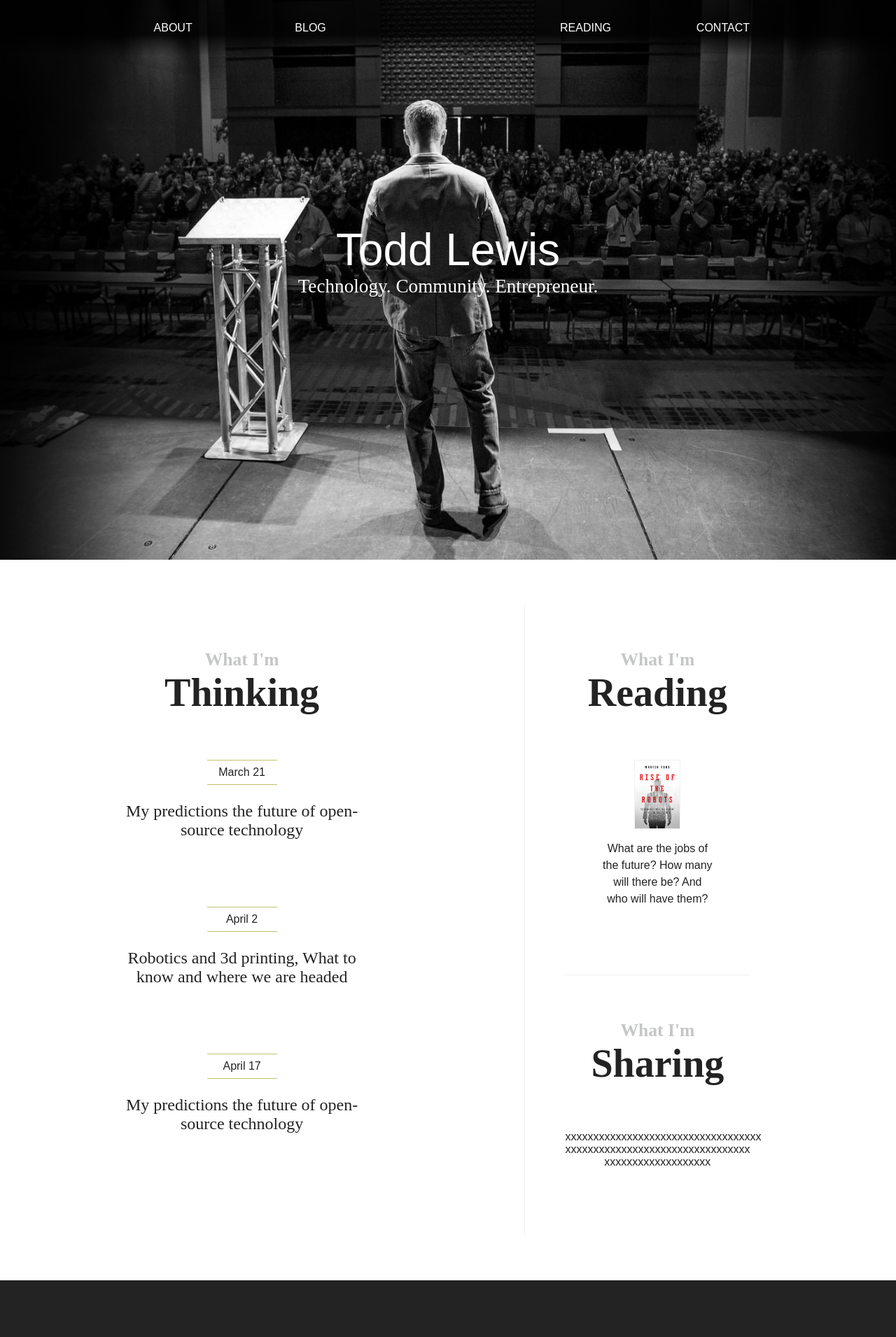
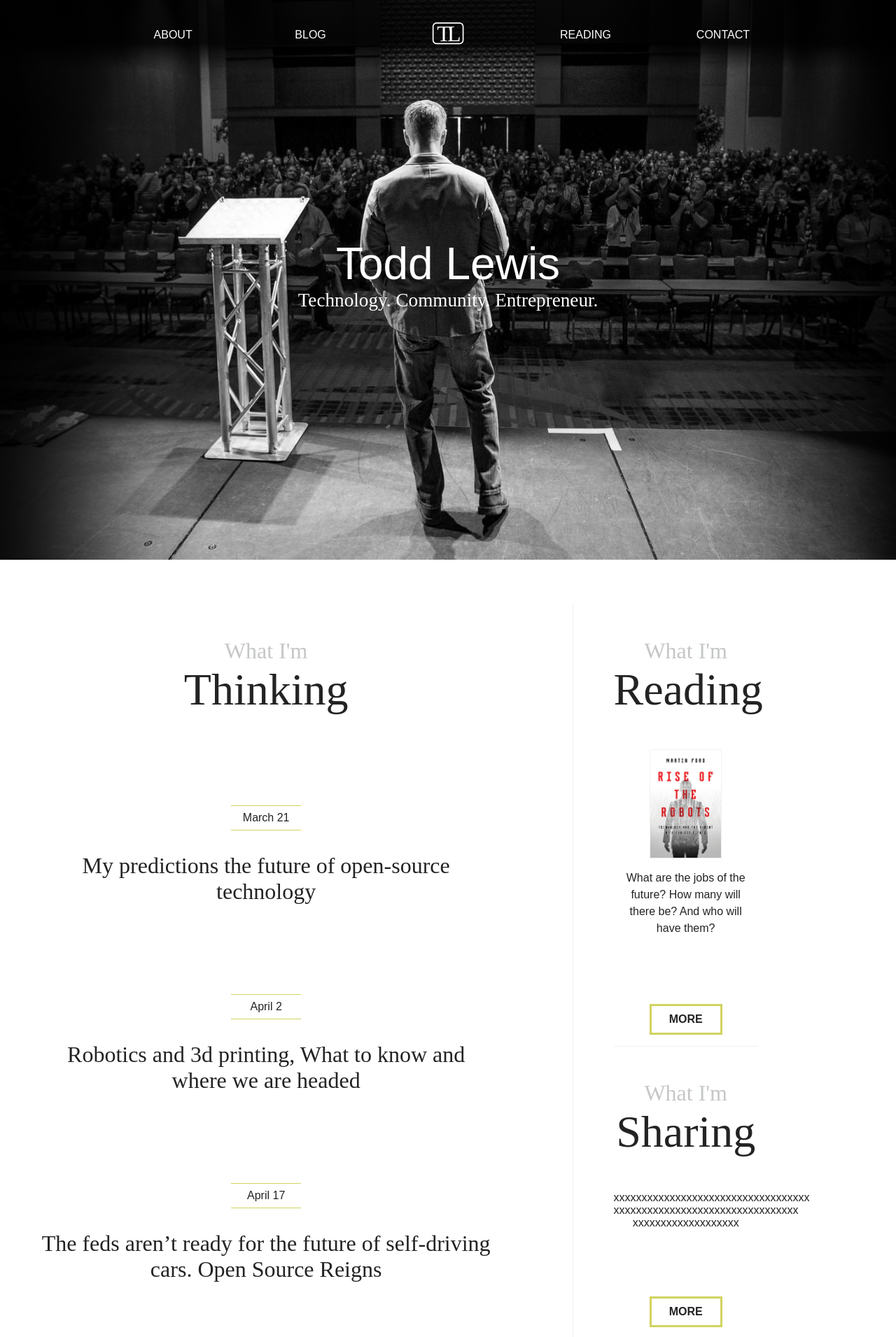
Before and after one commit to JacobHorne/toddlew, a PHP site: page / in a window 1280 px wide. Shown: the top 1911 px of the page at 70% size. Run offline with PHP 8.4, Linux system fonts and the light colour scheme.

Commit message:
progress

```diff
--- a/css/style.css
+++ b/css/style.css
@@ -47,27 +47,30 @@ h1 {
 
 /* line 43, ../scss/style.scss */
 h2, h3 {
-  font-family: 'Abrile Fatface';
+  font-family: 'Abril Fatface';
+  font-weight: 300;
 }
 
-/* line 49, ../scss/style.scss */
+/* line 50, ../scss/style.scss */
 a {
   text-decoration: none;
   color: #232323;
 }
 
-/* line 55, ../scss/style.scss */
+/* line 56, ../scss/style.scss */
 button {
-  border: 3px solid #c2c06c;
+  border: 3px solid #d1d35e;
   padding: 10px 25px;
   color: #232323;
   background-color: transparent;
   text-align: center;
   font-size: 1em;
   font-weight: 600;
+  display: block;
+  margin: 1em auto;
 }
 
-/* line 71, ../scss/style.scss */
+/* line 74, ../scss/style.scss */
 .modal {
   opacity: 0;
   background-color: white;
@@ -77,23 +80,23 @@ button {
   height: 100%;
   width: 100%;
 }
-/* line 79, ../scss/style.scss */
+/* line 82, ../scss/style.scss */
 .modal .close-modal-icon {
   position: absolute;
   top: 20px;
   left: 3%;
   max-width: 30px;
 }
-/* line 85, ../scss/style.scss */
+/* line 88, ../scss/style.scss */
 .modal nav {
   padding-top: 1em;
 }
-/* line 88, ../scss/style.scss */
+/* line 91, ../scss/style.scss */
 .modal ul {
   padding: 0;
   list-style: none;
 }
-/* line 92, ../scss/style.scss */
+/* line 95, ../scss/style.scss */
 .modal a {
   display: block;
   padding: 40px;
@@ -102,20 +105,20 @@ button {
   text-align: center;
 }
 
-/* line 100, ../scss/style.scss */
+/* line 103, ../scss/style.scss */
 .visible {
   opacity: 0.97;
 }
 
 /***** SITE STYLES *************/
 /**********************************/
-/* line 107, ../scss/style.scss */
+/* line 110, ../scss/style.scss */
 .wrapper {
   width: 80%;
   margin: 0 auto;
 }
 
-/* line 112, ../scss/style.scss */
+/* line 115, ../scss/style.scss */
 .navigation {
   position: relative;
   /* Permalink - use to edit and share this gradient: http://colorzilla.com/gradient-editor/#000000+11,000000+77,000000+100&0.88+62,0+100 */
@@ -129,32 +132,32 @@ button {
   /* IE6-9 */
   padding: 50px 0px;
 }
-/* line 120, ../scss/style.scss */
+/* line 123, ../scss/style.scss */
 .navigation nav {
   display: none;
 }
-/* line 123, ../scss/style.scss */
+/* line 126, ../scss/style.scss */
 .navigation .mobile-icon {
   position: absolute;
   top: 20px;
   left: 3%;
   max-width: 30px;
 }
-/* line 129, ../scss/style.scss */
+/* line 132, ../scss/style.scss */
 .navigation .trademark {
   position: absolute;
   top: 20px;
   left: 50%;
   width: 20%;
-  max-width: 60px;
+  max-width: 30px;
 }
 
-/* line 138, ../scss/style.scss */
+/* line 141, ../scss/style.scss */
 html {
   height: 100%;
 }
 
-/* line 142, ../scss/style.scss */
+/* line 145, ../scss/style.scss */
 .hero {
   background-image: url("../img/todd-lewis-hero.jpg");
   position: relative;
@@ -162,14 +165,14 @@ html {
   height: 100%;
   background-position: center center;
 }
-/* line 149, ../scss/style.scss */
+/* line 152, ../scss/style.scss */
 .hero .hero-overlay {
   position: relative;
   top: 30%;
   left: auto;
   right: auto;
 }
-/* line 154, ../scss/style.scss */
+/* line 157, ../scss/style.scss */
 .hero .hero-overlay h1 {
   color: white;
   font-size: 4em;
@@ -177,7 +180,7 @@ html {
   text-align: center;
   margin: 0;
 }
-/* line 161, ../scss/style.scss */
+/* line 164, ../scss/style.scss */
 .hero .hero-overlay h4 {
   color: white;
   text-align: center;
@@ -187,94 +190,95 @@ html {
   font-family: 'Raleway';
 }
 
-/* line 172, ../scss/style.scss */
+/* line 175, ../scss/style.scss */
 .main-content .thinking {
   border-bottom: 1px solid #f1f1f1;
 }
-/* line 175, ../scss/style.scss */
+/* line 178, ../scss/style.scss */
 .main-content .main-title {
-  margin: 4em 0em;
+  margin: 3em 0em;
   text-align: center;
 }
-/* line 178, ../scss/style.scss */
+/* line 181, ../scss/style.scss */
 .main-content .main-title h3 {
   color: #c5c7c6;
   margin: 0;
   font-size: 1.6em;
 }
-/* line 183, ../scss/style.scss */
+/* line 186, ../scss/style.scss */
 .main-content .main-title h2 {
   margin: 0;
   font-size: 3.5em;
 }
-/* line 188, ../scss/style.scss */
+/* line 191, ../scss/style.scss */
 .main-content a {
   display: block;
   margin-bottom: 6em;
 }
-/* line 192, ../scss/style.scss */
+/* line 195, ../scss/style.scss */
 .main-content .post-date {
   width: 30%;
   max-width: 100px;
   margin: 0 auto;
-  border-top: 1px solid #c2c06c;
-  border-bottom: 1px solid #c2c06c;
+  border-top: 1px solid #d1d35e;
+  border-bottom: 1px solid #d1d35e;
 }
-/* line 198, ../scss/style.scss */
+/* line 201, ../scss/style.scss */
 .main-content .post-date p {
   text-align: center;
   margin: 0.5em;
 }
-/* line 204, ../scss/style.scss */
+/* line 207, ../scss/style.scss */
 .main-content .post-title {
   text-align: center;
 }
-/* line 206, ../scss/style.scss */
+/* line 209, ../scss/style.scss */
 .main-content .post-title h2 {
   font-weight: 300;
   font-family: 'Raleway';
   font-size: 1.5em;
 }
 
-/* line 215, ../scss/style.scss */
+/* line 218, ../scss/style.scss */
 .side-bar .reading {
   border-bottom: 1px solid #f1f1f1;
 }
-/* line 218, ../scss/style.scss */
+/* line 221, ../scss/style.scss */
 .side-bar .book-post {
   text-align: center;
 }
-/* line 220, ../scss/style.scss */
+/* line 223, ../scss/style.scss */
 .side-bar .book-post img {
   width: 70%;
   max-width: 200px;
   margin: 0em 1em 1em 1em;
   border: 1px solid #f1f1f1;
 }
-/* line 226, ../scss/style.scss */
+/* line 229, ../scss/style.scss */
 .side-bar .book-post p {
   width: 60%;
   margin: 0 auto;
   line-height: 1.5em;
 }
-/* line 232, ../scss/style.scss */
+/* line 235, ../scss/style.scss */
 .side-bar .twitter-post {
   text-align: center;
 }
 
-/* line 236, ../scss/style.scss */
+/* line 239, ../scss/style.scss */
 footer {
+  margin-top: 10em;
   padding: 5em 0em;
   background-color: #232323;
 }
-/* line 239, ../scss/style.scss */
+/* line 243, ../scss/style.scss */
 footer img {
   display: block;
   width: 30%;
   margin: 0 auto;
   max-width: 120px;
 }
-/* line 245, ../scss/style.scss */
+/* line 249, ../scss/style.scss */
 footer p {
   margin: 1.5em 0em;
   color: grey;
@@ -283,24 +287,24 @@ footer p {
   font-size: 1.3em;
   font-style: italic;
 }
-/* line 253, ../scss/style.scss */
+/* line 257, ../scss/style.scss */
 footer span {
   color: grey;
   font-size: 2.4em;
 }
-/* line 257, ../scss/style.scss */
+/* line 261, ../scss/style.scss */
 footer nav {
   width: 50%;
   margin: 0 auto;
 }
-/* line 260, ../scss/style.scss */
+/* line 264, ../scss/style.scss */
 footer nav ul {
   padding: 0;
 }
-/* line 263, ../scss/style.scss */
+/* line 267, ../scss/style.scss */
 footer nav a {
   display: block;
-  color: #c2c06c;
+  color: #d1d35e;
   font-weight: 600;
   text-align: center;
   padding: 9px 0px;
@@ -308,81 +312,114 @@ footer nav a {
 }
 
 @media screen and (min-width: 680px) {
-  /* line 274, ../scss/style.scss */
+  /* line 279, ../scss/style.scss */
   .navigation {
     padding: 15px 0px;
   }
-  /* line 276, ../scss/style.scss */
+  /* line 281, ../scss/style.scss */
   .navigation .mobile-icon {
     display: none;
   }
-  /* line 279, ../scss/style.scss */
+  /* line 284, ../scss/style.scss */
   .navigation nav {
     display: block;
     text-align: center;
   }
-  /* line 283, ../scss/style.scss */
+  /* line 288, ../scss/style.scss */
   .navigation ul {
     padding: 0;
   }
-  /* line 286, ../scss/style.scss */
+  /* line 291, ../scss/style.scss */
   .navigation li {
     display: inline-block;
     width: 15%;
     text-align: center;
+    vertical-align: middle;
   }
-  /* line 291, ../scss/style.scss */
+  /* line 297, ../scss/style.scss */
   .navigation a {
     color: white;
     padding: 10px;
   }
-
-  /* line 298, ../scss/style.scss */
-  .main-content .post-title h2 {
-    width: 70%;
-    margin: 1em auto;
+  /* line 301, ../scss/style.scss */
+  .navigation .trademark {
+    position: initial;
+    width: 25%;
+    max-width: 60px;
   }
 
-  /* line 305, ../scss/style.scss */
+  /* line 309, ../scss/style.scss */
+  .main-content .main-title h3 {
+    font-size: 2em;
+  }
+  /* line 312, ../scss/style.scss */
+  .main-content .main-title h2 {
+    font-size: 4em;
+  }
+  /* line 317, ../scss/style.scss */
+  .main-content .post-title h2 {
+    width: 85%;
+    margin: 1em auto;
+    font-size: 2em;
+  }
+
+  /* line 325, ../scss/style.scss */
   footer a:hover {
     opacity: 0.8;
   }
 }
 @media screen and (min-width: 1000px) {
-  /* line 311, ../scss/style.scss */
+  /* line 331, ../scss/style.scss */
   .wrapper {
     width: 90%;
   }
 
-  /* line 314, ../scss/style.scss */
+  /* line 334, ../scss/style.scss */
   .main-content {
     margin: 4em 0;
   }
-  /* line 316, ../scss/style.scss */
+  /* line 336, ../scss/style.scss */
   .main-content .thinking {
-    width: 60%;
+    width: 66%;
     float: left;
     border-bottom: none;
   }
-  /* line 320, ../scss/style.scss */
-  .main-content .thinking .post-title {
-    width: 70%;
-    margin: 0 auto;
+  /* line 341, ../scss/style.scss */
+  .main-content a.post {
+    margin: 8em 0;
   }
-  /* line 325, ../scss/style.scss */
+  /* line 345, ../scss/style.scss */
   .main-content .side-bar {
     margin-left: 5%;
-    width: 33%;
+    width: 28%;
     float: left;
     padding: 0 5%;
     border-left: 1px solid #f1f1f1;
   }
-  /* line 334, ../scss/style.scss */
+  /* line 354, ../scss/style.scss */
   .main-content .side-bar .sharing {
     border: none;
   }
-  /* line 338, ../scss/style.scss */
+  /* line 358, ../scss/style.scss */
   .main-content .side-bar .book-post img {
-    width: 25%;
+    width: 50%;
+  }
+  /* line 361, ../scss/style.scss */
+  .main-content .side-bar .book-post p {
+    width: 90%;
+  }
+
+  /* line 369, ../scss/style.scss */
+  footer nav {
+    margin-top: 2em;
+  }
+  /* line 372, ../scss/style.scss */
+  footer ul {
+    text-align: center;
+  }
+  /* line 376, ../scss/style.scss */
+  footer li {
+    display: inline-block;
+    padding: 0 20px;
   }
 }
--- a/index.php
+++ b/index.php
@@ -27,12 +27,14 @@
 
 		<div class="navigation">
 			<img src="img/mobile-icon.svg" alt="mobile navigation button" class="mobile-icon" id="mobile-icon">
-			<!-- <img src="img/trademark.svg" alt="Todd Lewis trademark" class="trademark"> -->
+
 			<nav>
 		        <ul>
 		            <li><a href="about.php">ABOUT</a></li>
 		            <li><a href="blog.php">BLOG</a></li>
-		            <li></li>
+
+		            <li><a href="home.php"><img src="img/trademark.svg" alt="Todd Lewis trademark" class="trademark"></a></li>
+
 		            <li><a href="reading.php">READING</a></li>
 		            <li><a href="contact.php">CONTACT</a></li>
 		        </ul>
@@ -57,7 +59,7 @@
 
 			<!--POSTS GO HERE FROM WORDPRESS -->
 
-			<a href="#">
+			<a href="#" class="post">
 				<div class="post-date">
 					<p>March 21</p>
 				</div>
@@ -67,7 +69,7 @@
 				</div>
 			</a>
 
-			<a href="">
+			<a href="#" class="post">
 				<div class="post-date">
 					<p>April 2</p>
 				</div>
@@ -77,15 +79,16 @@
 				</div>
 			</a>
 
-			<a href="#">
+			<a href="#" class="post">
 				<div class="post-date">
 					<p>April 17</p>
 				</div>
 
 				<div class="post-title">
-					<h2>My predictions the future of open-source technology</h2>
+					<h2>The feds aren’t ready for the future of self-driving cars. Open Source Reigns</h2>
 				</div>
 			</a>
+			<button>MORE</button>
 		</div>
 
 		<div class="side-bar clearfix">
@@ -103,6 +106,7 @@
 						<p>What are the jobs of the future? How many will there be? And who will have them? </p>
 					</a>
 				</div>
+				<button>MORE</button>
 			</div>
 
 			<div class="sharing">
@@ -119,6 +123,7 @@
 					</a>
 				</div>
 			</div>
+			<button>MORE</button>
 		</div>
 
 	</section> <!--end of main page content -->
--- a/scss/_variables.scss
+++ b/scss/_variables.scss
@@ -1,5 +1,5 @@
 $white:#d8d8d8;
 $grey:#c5c7c6;
 $black:#232323;
-$gold:#c2c06c;
+$gold:#d1d35e;
 $light-grey:#f1f1f1;
--- a/scss/style.scss
+++ b/scss/style.scss
@@ -41,7 +41,8 @@ h1{
     font-family: 'Abril Fatface', sans-serif;
 }
 h2,h3{
-    font-family: 'Abrile Fatface';
+    font-family: 'Abril Fatface';
+    font-weight:300;
 }
 p{
 
@@ -60,6 +61,8 @@ footer{
     text-align: center;
     font-size: 1em;
     font-weight: 600;
+    display: block;
+    margin: 1em auto;
 }
 
 #activeNav{
@@ -131,7 +134,7 @@ footer{
         top:20px;
         left:50%;
         width: 20%;
-        max-width: 60px;
+        max-width: 30px;
     }
 }
 
@@ -173,7 +176,7 @@ html {
         border-bottom:1px solid $light-grey;
     }
     .main-title{
-       margin:4em 0em;
+       margin:3em 0em;
         text-align:center;
         h3{
             color:$grey;
@@ -234,6 +237,7 @@ html {
     }
 }
 footer{
+    margin-top: 10em;
     padding:5em 0em;
     background-color:$black;
     img{
@@ -271,6 +275,7 @@ footer{
     }
 }
 @media screen and (min-width: 680px) {
+
     .navigation{
         padding:15px 0px;
         .mobile-icon{
@@ -287,17 +292,32 @@ footer{
             display: inline-block;
             width:15%;
             text-align:center;
+            vertical-align: middle;
         }
         a{
             color:white;
             padding:10px;
         }
+        .trademark{
+            position: initial;
+            width: 25%;
+            max-width: 60px;
+        }
     }
     .main-content{
+        .main-title{
+            h3{
+                font-size: 2em;
+            }
+            h2{
+                font-size: 4em;
+            }
+        }
         .post-title{
             h2{
-                width: 70%;
+                width: 85%;
                 margin:1em auto;
+                font-size:2em;
             }
         }
     }
@@ -314,17 +334,17 @@ footer{
     .main-content{
         margin:4em 0;
         .thinking{
-            width:60%;
+            width:66%;
             float:left;
             border-bottom:none;
-            .post-title{
-                width:70%;
-                margin:0 auto;
-            }
         }
+        a.post{
+            margin:8em 0;
+        }
+
         .side-bar{
             margin-left: 5%;
-            width:33%;
+            width:28%;
             float:left;
             padding:0 5%;
             border-left:1px solid $light-grey;
@@ -336,9 +356,26 @@ footer{
             }
             .book-post{
                 img{
-                    width:25%;
+                    width:50%;
+                }
+                p{
+                    width: 90%;
                 }
             }
         }
     }
+    footer{
+
+        nav{
+            margin-top: 2em;
+        }
+        ul{
+            text-align:center;
+
+        }
+        li{
+            display: inline-block;
+            padding:0 20px;
+        }
+    }
 }
```
